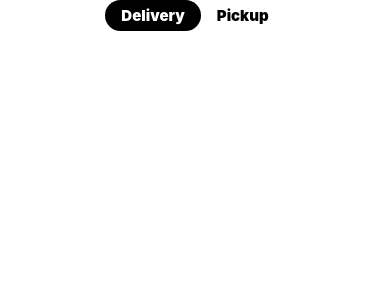
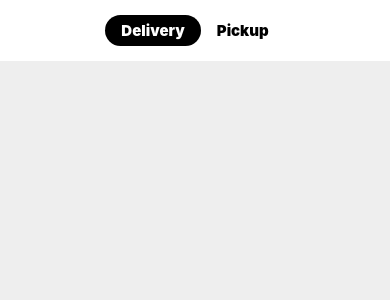
Before and after one commit to jinpark-pro/rn-uber-eats-clone, a React Native app: screen / in a window 390 px wide. Shown: the top 300 px of the page. Built offline with nearby package versions, Linux system fonts and the light colour scheme.

Commit message:
change the style of  header tab

```diff
--- a/screens/Home.js
+++ b/screens/Home.js
@@ -4,8 +4,10 @@ import HeaderTabs from '../components/HeaderTabs';
 
 export default function Home() {
   return (
-    <SafeAreaView>
-      <HeaderTabs />
+    <SafeAreaView style={{ backgroundColor: '#eee', flex: 1 }}>
+      <View style={{ backgroundColor: 'white', padding: 15 }}>
+        <HeaderTabs />
+      </View>
     </SafeAreaView>
   );
 }
```
Also changed, not shown: 1 other file (tests, documents, lock files or other folders).
